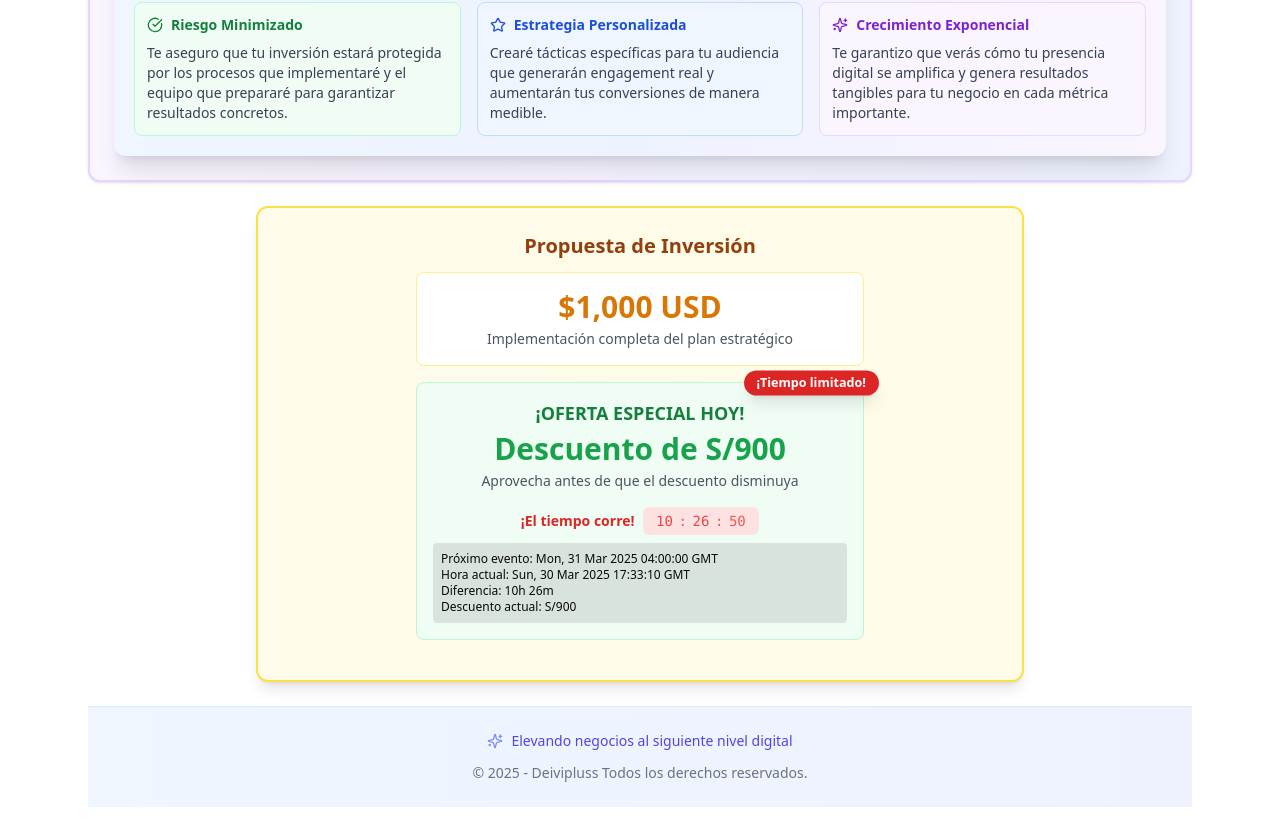
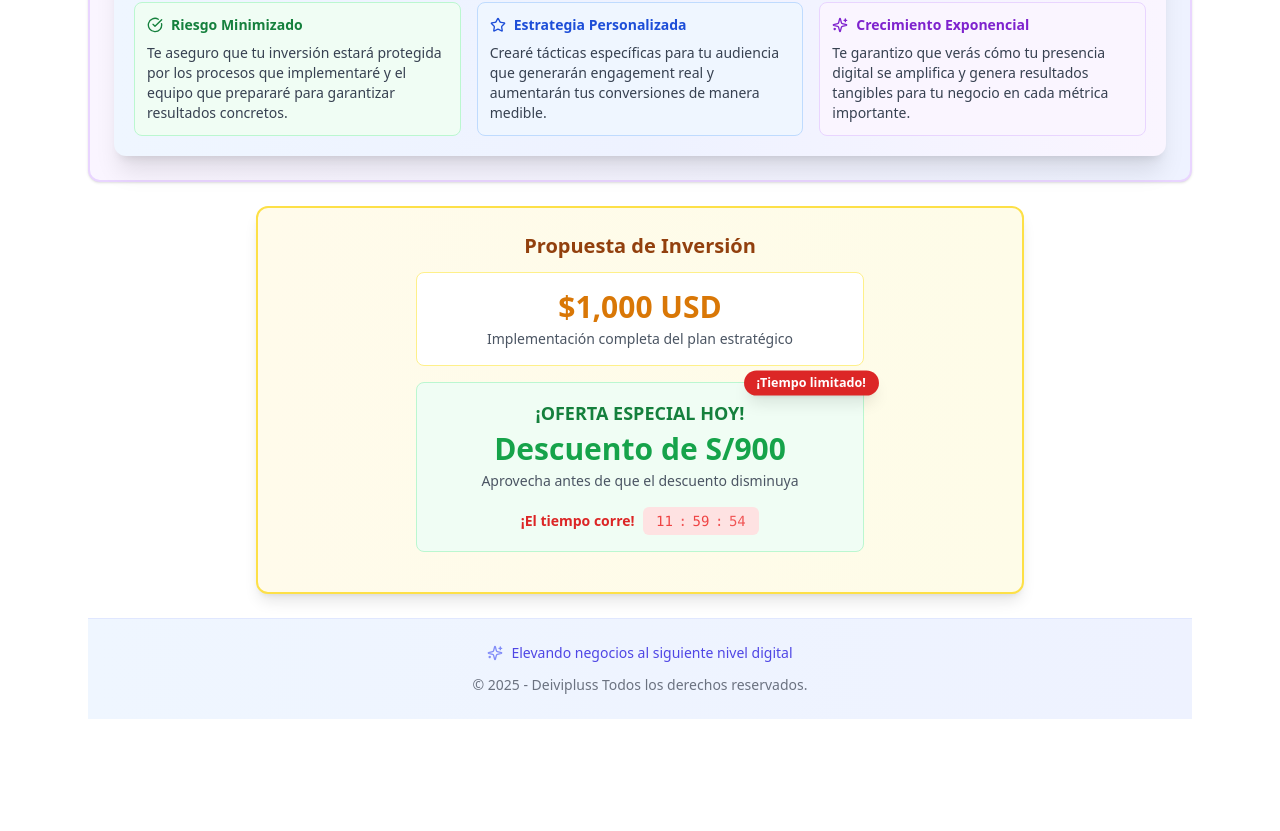
Before and after one commit to deivipluss/landing, a Next.js app: page /ktdrallounge in a window 1280 px wide. Shown: the part 3329-4160 px from the top of the page. After the commit the page ends 4072 px from the top, so only its background shows below. Built offline with nearby package versions, Linux system fonts and the light colour scheme.

Commit message:
estadodescuento

```diff
--- a/app/ktdrallounge/page.tsx
+++ b/app/ktdrallounge/page.tsx
@@ -808,96 +808,63 @@ export default function DiagnosticoDigital() {
 function DiscountSection() {
   const [timeLeft, setTimeLeft] = useState("");
   const [discount, setDiscount] = useState(900);
-  const [debugInfo, setDebugInfo] = useState("");
   const [descuentoAgotado, setDescuentoAgotado] = useState(false);
 
   useEffect(() => {
-    // Fecha objetivo inicial: 30.03.2025 a las 16:00 UTC
-    const targetDateUTC = Date.UTC(2025, 2, 30, 16, 0, 0);
-
-    // Secuencia de descuentos personalizada
+    // Secuencia de descuentos
     const descuentos = [900, 700, 500, 200, 0];
     let indiceDescuento = 0;
 
-    // Establecer el descuento inicial
-    setDiscount(descuentos[indiceDescuento]);
+    // Función para calcular el tiempo restante
+    const calculateTimeLeft = (targetTime: number) => {
+      const now = Date.now();
+      const diff = targetTime - now;
 
-    const calculateNextEvent = () => {
-      const nowUTC = Date.now();
+      if (diff <= 0) {
+        // Avanzar al siguiente descuento
+        indiceDescuento = Math.min(indiceDescuento + 1, descuentos.length - 1);
+        setDiscount(descuentos[indiceDescuento]);
 
-      // Si la fecha objetivo ya pasó, calcular el próximo intervalo de 12 horas
-      if (nowUTC >= targetDateUTC) {
-        const twelveHoursInMs = 12 * 60 * 60 * 1000;
-        const elapsedSinceTarget = nowUTC - targetDateUTC;
-        const intervalsPassed = Math.floor(elapsedSinceTarget / twelveHoursInMs);
-        return targetDateUTC + (intervalsPassed + 1) * twelveHoursInMs;
+        if (indiceDescuento === descuentos.length - 1) {
+          setDescuentoAgotado(true);
+        }
+
+        // Reiniciar el contador para el próximo descuento
+        return 12 * 60 * 60 * 1000; // 12 horas en milisegundos
+      }
+
+      return diff;
+    };
+
+    // Inicializar el tiempo objetivo
+    let targetTime = Date.now() + 12 * 60 * 60 * 1000; // 12 horas desde ahora
+
+    const updateCountdown = () => {
+      const remainingTime = calculateTimeLeft(targetTime);
+
+      if (remainingTime > 0) {
+        const hours = Math.floor(remainingTime / (1000 * 60 * 60));
+        const minutes = Math.floor((remainingTime % (1000 * 60 * 60)) / (1000 * 60));
+        const seconds = Math.floor((remainingTime % (1000 * 60)) / 1000);
+
+        setTimeLeft(
+          `${String(hours).padStart(2, "0")}:${String(minutes).padStart(2, "0")}:${String(seconds).padStart(2, "0")}`
+        );
       } else {
-        return targetDateUTC;
+        // Reiniciar el tiempo objetivo
+        targetTime = Date.now() + 12 * 60 * 60 * 1000;
       }
     };
 
-    let nextEventTime = calculateNextEvent();
-
-    const updateCountdown = () => {
-      const nowUTC = Date.now();
-      const diff = nextEventTime - nowUTC;
-
-      // Información de depuración
-      const debugNextEvent = new Date(nextEventTime).toUTCString();
-      const debugCurrentTime = new Date(nowUTC).toUTCString();
-      const debugDiffHours = Math.floor(diff / (1000 * 60 * 60));
-      const debugDiffMinutes = Math.floor((diff % (1000 * 60 * 60)) / (1000 * 60));
-
-      console.log(`DEBUG: Próximo evento: ${debugNextEvent}`);
-      console.log(`DEBUG: Hora actual: ${debugCurrentTime}`);
-      console.log(`DEBUG: Diferencia: ${debugDiffHours}h ${debugDiffMinutes}m`);
-      console.log(`DEBUG: Descuento actual: S/${discount}`);
-      console.log(`DEBUG: Índice actual: ${indiceDescuento}`);
-
-      setDebugInfo(`Próximo evento: ${debugNextEvent}
-Hora actual: ${debugCurrentTime}
-Diferencia: ${debugDiffHours}h ${debugDiffMinutes}m
-Descuento actual: S/${discount}`);
-
-      if (diff <= 0) {
-        // Avanzar al siguiente descuento en la secuencia
-        indiceDescuento = Math.min(indiceDescuento + 1, descuentos.length - 1);
-
-        // Actualizar el valor del descuento inmediatamente
-        setDiscount(descuentos[indiceDescuento]);
-        console.log(`DEBUG: Nuevo descuento aplicado: S/${descuentos[indiceDescuento]}`);
-
-        // Verificar si hemos llegado al último descuento (0)
-        if (indiceDescuento >= descuentos.length - 1) {
-          setDescuentoAgotado(true);
-          console.log("DEBUG: Descuento agotado.");
-        }
-
-        // Calcular próximo evento y continuar la cuenta regresiva
-        nextEventTime = calculateNextEvent();
-        setTimeout(updateCountdown, 100);
-        return;
-      }
-
-      // Cálculo del tiempo restante
-      const totalHours = Math.floor(diff / (1000 * 60 * 60));
-      const totalMinutes = Math.floor((diff % (1000 * 60 * 60)) / (1000 * 60));
-      const totalSeconds = Math.floor((diff % (1000 * 60)) / 1000);
-
-      setTimeLeft(
-        `${String(totalHours).padStart(2, "0")}:${String(totalMinutes).padStart(2, "0")}:${String(totalSeconds).padStart(2, "0")}`
-      );
-    };
-
-    updateCountdown();
+    // Actualizar el contador cada segundo
     const intervalId = setInterval(updateCountdown, 1000);
 
     return () => clearInterval(intervalId);
-  }, []); // Eliminamos `discount` como dependencia para evitar bucles infinitos
+  }, []);
 
   return (
     <div className="bg-green-50 p-4 rounded-lg border border-green-200 w-full max-w-md mb-4 relative">
-      {/* Etiqueta de "Tiempo limitado" con animación mejorada */}
+      {/* Etiqueta de "Tiempo limitado" */}
       <motion.div
         className="absolute -top-3 -right-3 bg-red-600 text-white text-xs font-bold px-3 py-1 rounded-full shadow-lg"
         animate={{ scale: [1, 1.08, 1] }}
@@ -943,13 +910,6 @@ Descuento actual: S/${discount}`);
           </span>
         </div>
       </div>
-
-      {/* Información de depuración visible solo en desarrollo */}
-      {process.env.NODE_ENV === 'development' && (
-        <div className="mt-2 p-2 bg-black/10 rounded text-xs text-left whitespace-pre-wrap">
-          {debugInfo}
-        </div>
-      )}
     </div>
   );
 }
```
